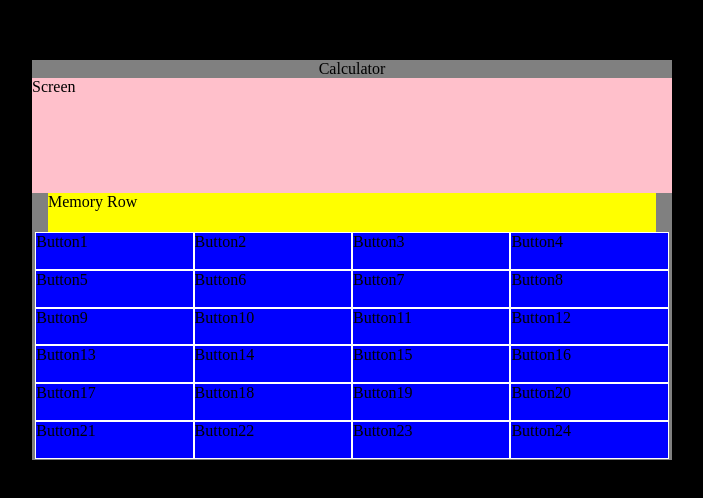
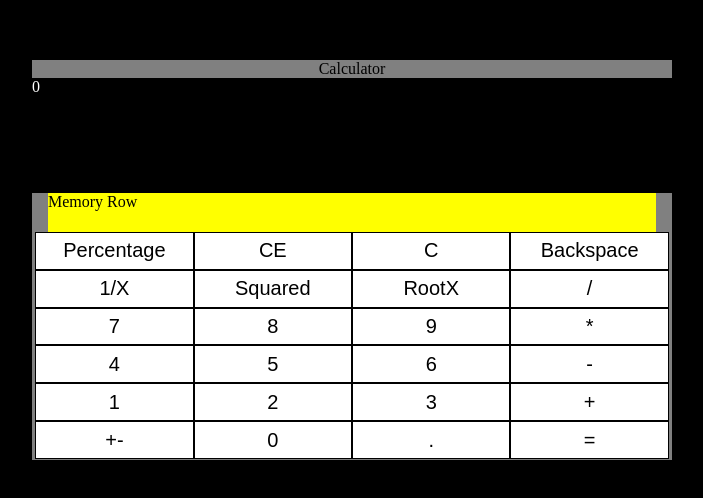
Before and after one commit to Matt-Hulme/calculator, a React (Vite) app: page / in a window 1280 px wide. Shown: the part 140-638 px from the top of the page, without its empty margins (288-991 px from the left). Built offline with nearby package versions, Linux system fonts and the light colour scheme.

Commit message:
EqualsIsBroken

```diff
--- a/src/App.css
+++ b/src/App.css
@@ -26,9 +26,20 @@ body{
 }
 
 .Screen{
+  color: white;
+  display:flex;
   width: 100%;
   height:30%;
-  background-color: pink;
+  background-color: black;
+  position: relative;
+}
+
+.ScreenEquation {
+  width: 20%;
+  height: 10%;
+  position: absolute;
+  top: 0;
+  right: 0;
 }
 
 .MemoryRow{
@@ -48,6 +59,10 @@ body{
   overflow-y: auto;
 }
 
-.ButtonsGrid > div{
-  border: 1px solid white;
+.ButtonsGrid Button{
+  font-size: 20px;
+  width: 100%;
+  height: 100%;
+  border: 1px solid black;
+  background-color: white;
 }
--- a/src/components/Calculator.jsx
+++ b/src/components/Calculator.jsx
@@ -1,53 +1,107 @@
-import React from 'react';
-import Button from './Button';
+import React, { useState } from 'react';
+import Button from './Button.jsx';
 
 export default function Calculator() {
-  const handleMultiplication = () => {
-    // Handle multiplication logic
+  const [input, setInput] = useState(0);
+  const [equation, setEquation] = useState('');
+  const [result, setResult] = useState(0);
+
+  const handleNumeric = (number) => {
+    setInput((prevInput) => prevInput * 10 + number);
   };
 
-  const handleAddition = () => {
-    // Handle addition logic
+  const handleCE = () => {
+    setInput(0);
   };
 
-  const handleDivision = () => {
-    // Handle division logic
+  const handleC = () => {
+    setInput(0);
+    setResult(0);
+    setEquation('');
+  };
+
+  const handleBackspace = () => {
+    setInput((prevInput) => {
+      let inputString = prevInput.toString();
+      let newInputString = inputString.slice(0, -1);
+      return newInputString ? parseFloat(newInputString) : 0;
+    });
+  };
+
+  const handleMultiply = () => {
+    setInput(0);
+    setEquation((prevEquation) => prevEquation.concat(` ${input} * `));
+  };
+
+  const handleDivide = () => {
+    setInput(0);
+    setEquation((prevEquation) => prevEquation.concat(` ${input} / `));
+  };
+
+  const handleSubtract = () => {
+    setInput(0);
+    setEquation((prevEquation) => prevEquation.concat(` ${input} - `));
+  };
+
+  const handleAdd = () => {
+    setInput(0);
+    setEquation((prevEquation) => prevEquation.concat(` ${input} + `));
+  };
+
+  const handleNegate = () => {
+    setInput((prevInput) => prevInput * -1);
+  };
+
+  const handleDecimal = () => {
+    if (Number.isInteger(input)) {
+      setInput((prevInput) => prevInput + '.');
+    }
+  };
+
+  const handleEquals = () => {
+    setEquation((prevEquation) => {
+      const updatedEquation = prevEquation + input;
+      const evalResult = new Function('return ' + updatedEquation)();
+      setResult(evalResult);
+      setInput(evalResult);
+      return updatedEquation;
+    });
   };
 
   return (
-    <div className="HomePage">
-      <div className="Calculator">
+    <div className="Calculator">
       Calculator
-        <div className="Screen">Screen</div>
-        <div className="MemoryRow">Memory Row</div>
-        <div className="ButtonsGrid">
-          <div className="Button1">Button1</div>
-          <div className="Button2">Button2</div>
-          <div className="Button3">Button3</div>
-          <div className="Button4">Button4</div>
-          <div className="Button5">Button5</div>
-          <div className="Button6">Button6</div>
-          <div className="Button7">Button7</div>
-          <div className="Button8">Button8</div>
-          <div className="Button9">Button9</div>
-          <div className="Button10">Button10</div>
-          <div className="Button11">Button11</div>
-          <div className="Button12">Button12</div>
-          <div className="Button13">Button13</div>
-          <div className="Button14">Button14</div>
-          <div className="Button15">Button15</div>
-          <div className="Button16">Button16</div>
-          <div className="Button17">Button17</div>
-          <div className="Button18">Button18</div>
-          <div className="Button19">Button19</div>
-          <div className="Button20">Button20</div>
-          <div className="Button21">Button21</div>
-          <div className="Button22">Button22</div>
-          <div className="Button23">Button23</div>
-          <div className="Button24">Button24</div>
-        </div>
+      <div className="Screen">
+        {input}
+        <div className="ScreenEquation">{equation}</div>
+      </div>
+      <div className="MemoryRow">Memory Row</div>
+      <div className="ButtonsGrid">
+        <Button label="Percentage" onClick={() => handlePercentage()}></Button>
+        <Button label="CE" onClick={() => handleCE()}></Button>
+        <Button label="C" onClick={() => handleC()}></Button>
+        <Button label="Backspace" onClick={() => handleBackspace()}></Button>
+        <Button label="1/X" onClick={() => handleOneByX()}></Button>
+        <Button label="Squared" onClick={() => handleSquared()}></Button>
+        <Button label="RootX" onClick={() => handleRootX()}></Button>
+        <Button label="/" onClick={() => handleDivide()}></Button>
+        <Button label="7" onClick={() => handleNumeric(7)}></Button>
+        <Button label="8" onClick={() => handleNumeric(8)}></Button>
+        <Button label="9" onClick={() => handleNumeric(9)}></Button>
+        <Button label="*" onClick={() => handleMultiply()}></Button>
+        <Button label="4" onClick={() => handleNumeric(4)}></Button>
+        <Button label="5" onClick={() => handleNumeric(5)}></Button>
+        <Button label="6" onClick={() => handleNumeric(6)}></Button>
+        <Button label="-" onClick={() => handleSubtract()}></Button>
+        <Button label="1" onClick={() => handleNumeric(1)}></Button>
+        <Button label="2" onClick={() => handleNumeric(2)}></Button>
+        <Button label="3" onClick={() => handleNumeric(3)}></Button>
+        <Button label="+" onClick={() => handleAdd()}></Button>
+        <Button label="+-" onClick={() => handleNegate()}></Button>
+        <Button label="0" onClick={() => handleNumeric(0)}></Button>
+        <Button label="." onClick={() => handleDecimal()}></Button>
+        <Button label="=" onClick={() => handleEquals()}></Button>
       </div>
     </div>
-
   );
 }
--- a/src/components/Screen.jsx
+++ /dev/null
@@ -1,3 +0,0 @@
-export default function Screen(){
-
-}
```
